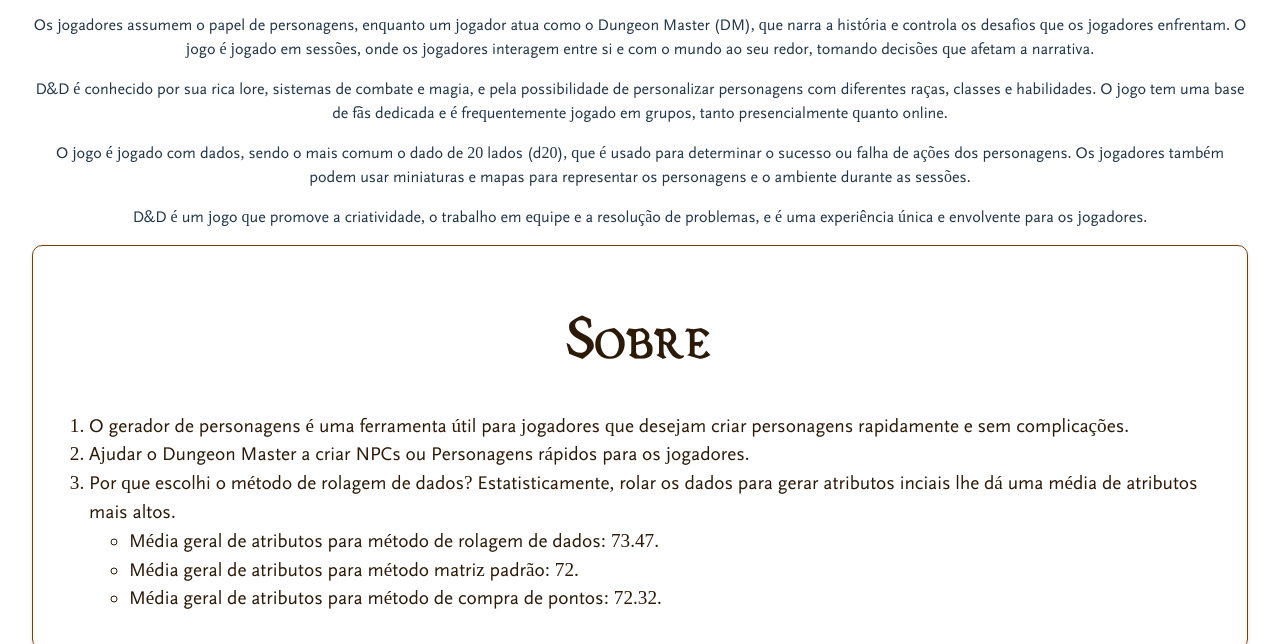
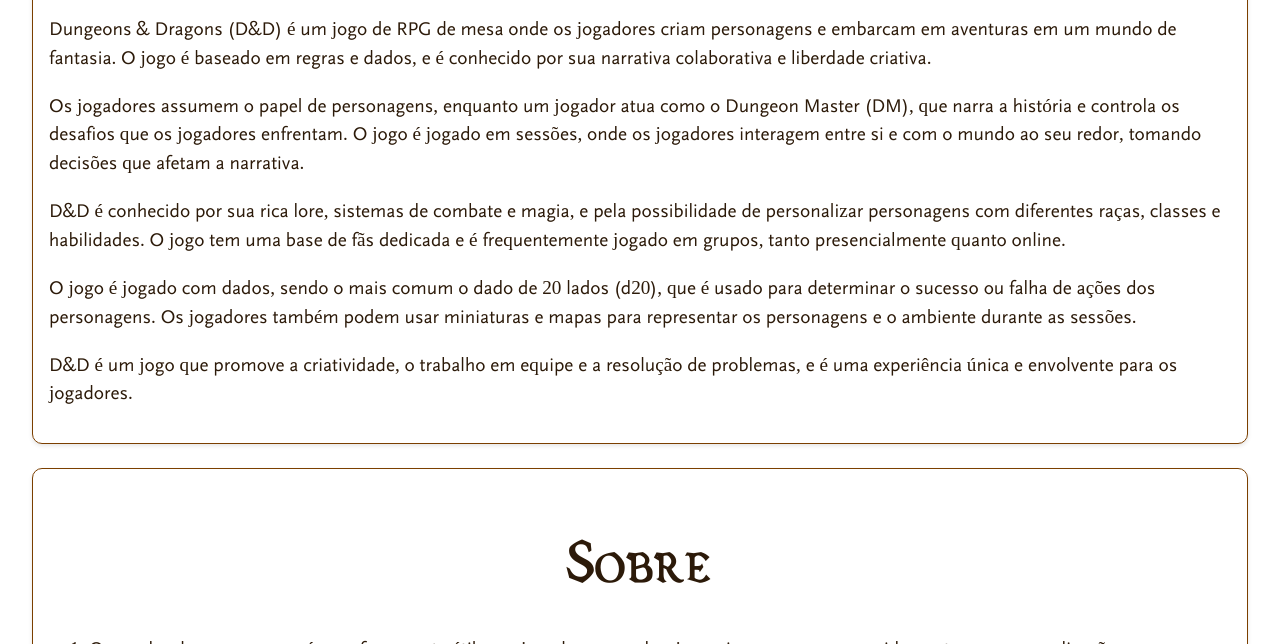
Before and after one commit to fernandessilva/dnd-character-generator, a website built with Vite: page index.html in a window 1280 px wide. Shown: the part 714-1358 px from the top of the page. Built offline with nearby package versions, Linux system fonts and the light colour scheme.

Commit message:
small fixes

```diff
--- a/index.html
+++ b/index.html
@@ -2,7 +2,7 @@
 <html lang="en">
   <head>
     <meta charset="UTF-8" />
-    <link rel="icon" type="image/svg+xml" href="/vite.svg" />
+    <link rel="icon" type="image/svg+xml" href="./public/dice.svg" />
     <meta name="viewport" content="width=device-width, initial-scale=1.0" />
     <title>Gerador de Personagem 5e</title>
   </head>
--- a/src/main.js
+++ b/src/main.js
@@ -22,7 +22,7 @@
     <p>Após gerar o personagem, clique no botão "Baixar PDF" para baixar a ficha de personagem preenchida.</p>
     <button id="preencherPDF">Baixar PDF</button>
     </div>
-    <div id="O que é D&D?">
+    <div id="jogo">
         <h1>O que é D&D?</h1>
         <p>Dungeons & Dragons (D&D) é um jogo de RPG de mesa onde os jogadores criam personagens e embarcam em aventuras em um mundo de fantasia. O jogo é baseado em regras e dados, e é conhecido por sua narrativa colaborativa e liberdade criativa.</p>
         <p>Os jogadores assumem o papel de personagens, enquanto um jogador atua como o Dungeon Master (DM), que narra a história e controla os desafios que os jogadores enfrentam. O jogo é jogado em sessões, onde os jogadores interagem entre si e com o mundo ao seu redor, tomando decisões que afetam a narrativa.</p>
--- a/src/style.css
+++ b/src/style.css
@@ -125,7 +125,19 @@
   border-radius: 10px;
   box-shadow: 0 2px 4px rgba(0, 0, 0, 0.1);
 }
-
+#jogo{
+  font-family: 'ScalaSans', serif;
+  font-size: 1.2em;
+  color: #2c1a09;
+  text-align: left;
+  margin-top: 0.5rem;
+  margin-bottom: 1.5rem;
+  padding: 1rem;
+  background: rgba(255, 255, 255, 0.8);
+  border: 1px solid #7b3f00;
+  border-radius: 10px;
+  box-shadow: 0 2px 4px rgba(0, 0, 0, 0.1);
+}
 #app {
   max-width: 1280px;
   margin: 0 auto;
```
Also changed, not shown: dist/index.html, public/dice.svg (added), 1 other file.
